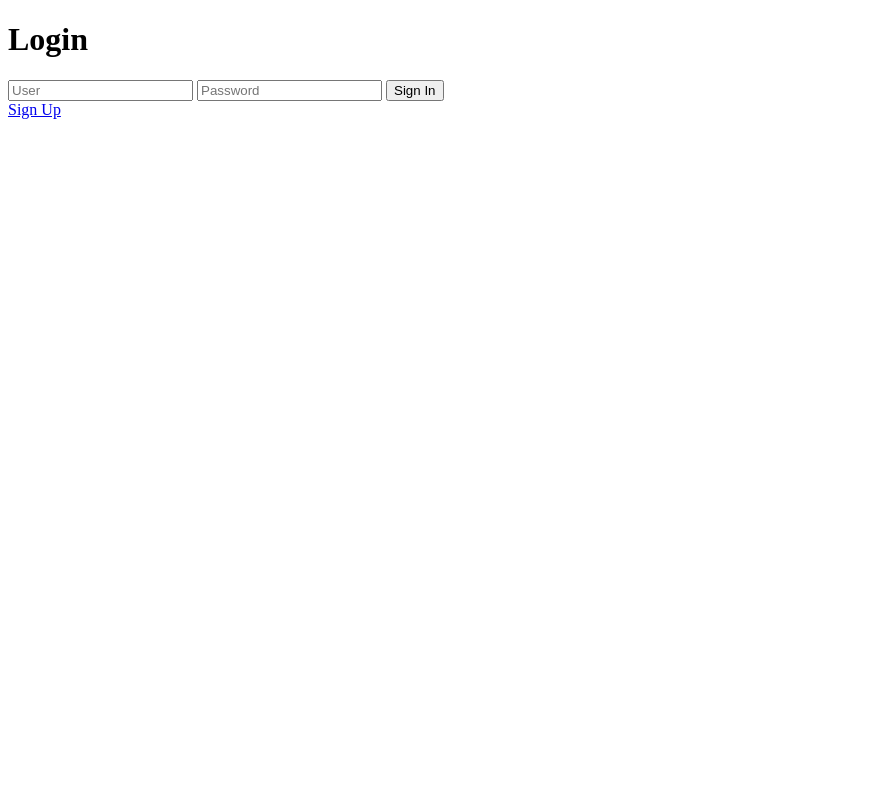
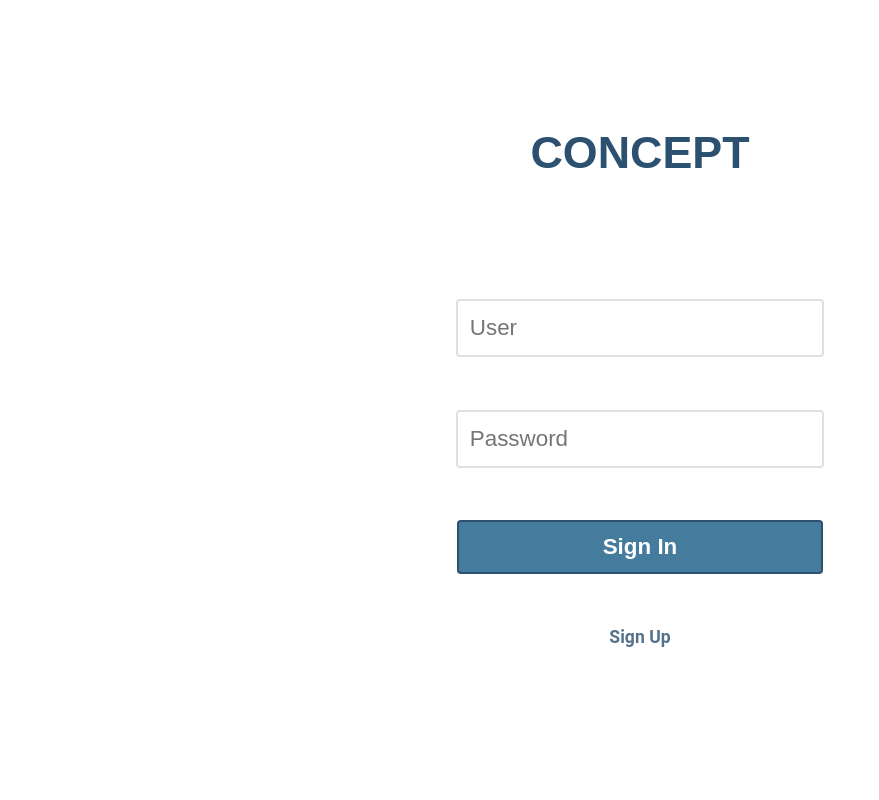
Before and after one commit to ARJOM/concept, a Django app: page /login/ in a window 1280 px wide. Shown: the whole page, without its empty margins (0-879 px from the left). Run offline with Django 3.2, Linux system fonts and the light colour scheme; parts of the project's set-up code (start-up, migrations or seed data) failed here and were passed over.

Commit message:
updating page styles

```diff
--- a/static/css/main.css
+++ b/static/css/main.css
@@ -0,0 +1,117 @@
+*{
+    margin: 0;
+    padding: 0;
+}
+.main{
+    width: 100%;
+    height: 100vh;
+    display: flex;
+    flex-direction: column;
+    flex-wrap: wrap;
+    justify-content: space-around;
+    align-items: center;
+    font-family: 'Roboto', sans-serif;
+}
+.main img{
+    max-width: 50%;
+}
+.main-login{
+    width: 80%;
+    height: 80vh;
+    display: flex;
+    flex-direction: column;
+    flex-wrap: wrap;
+    justify-content: space-around;
+    align-items: center;
+}
+.main-login h1{
+    font-size: 2.8em;
+    font-family: 'Orbitron', sans-serif !important;
+}
+.main-login{
+    color: #2B5070;
+}
+.form-login{
+    width: 35%;
+    height: 50vh;
+    display: flex;
+    flex-direction: column;
+    justify-content: space-around;
+    align-items: center;
+}
+.title-login{
+    font-size: 2.5em;
+    color: #2B5070;
+}
+.input-login{
+    width: 95%;
+    height: 54px;
+    padding: 0 12px;
+    border-radius: 4px;
+    border: solid 2px #E0E0E0;
+    outline: none;
+    font-size: 1.4em;
+}
+.input-login:focus{
+    border-color: #457B9D;
+}
+.input-login::placeholder{
+    font-size: 1em;
+}
+.btn-login{
+    width: 102%;
+    height: 54px;
+    border-radius: 4px;
+    background-color: #457B9D;
+    border: solid 2px #2B5070;
+    font-size: 1.4em;
+    font-weight: bold;
+    color: #FFF;
+    outline: none;
+}
+.btn-login:active{
+    transform: scale(0.99);
+}
+.btn-register{
+    font-size: 1.1em;
+    color: #2B5070;
+    text-decoration: none;
+    opacity: 0.8;
+    font-weight: bold;
+    transition: all 0.2s;
+}
+.btn-register:hover{
+    opacity: 1;
+}
+@media all and (min-width: 768px) and (max-width: 1366px) and (orientation: portrait){
+    .main-login{
+        width: 100%;
+        height: 50vh;
+    }
+    .form-login{
+        width: 70%;
+        height: 40vh;
+    }
+    .input-login{
+        width: 80%;
+        height: 70px;
+    }
+    .btn-login{
+        width: 84%;
+        height: 70px;
+    }
+}
+@media all and (min-width: 10px) and (max-width: 767px) and (orientation: portrait){
+    .main-login{
+        width: 100%;
+    }
+    .form-login{
+        width: 80%;
+    }
+    .input-login{
+        width: 98%;
+    }
+    .btn-login{
+        width: 105%;
+    }
+}
--- a/templates/base.html
+++ b/templates/base.html
@@ -5,6 +5,7 @@
     <meta charset="UTF-8">
     <title>{% block title %}Base{% endblock %}</title>
     <link rel='stylesheet' type='text/css' media='screen' href="{% static 'css/main.css' %}">
+    <link href="https://fonts.googleapis.com/css2?family=Roboto:ital,wght@0,100;0,300;0,400;0,500;0,700;0,900;1,100;1,300;1,400;1,500;1,700;1,900&display=swap" rel="stylesheet">
 </head>
 <body>
     <h1><a href="{% url 'core:dashboard' %}">Concept - The Game</a></h1>
--- a/templates/core/auth.html
+++ b/templates/core/auth.html
@@ -4,15 +4,22 @@
 <head>
     <meta charset="UTF-8">
     <title>Login</title>
+    <link rel='stylesheet' type='text/css' media='screen' href="{% static 'css/main.css' %}">
+    <link href="https://fonts.googleapis.com/css2?family=Orbitron:wght@669&display=swap" rel="stylesheet">
+    <meta name="viewport" content="width=device-width,initial-scale=1">
 </head>
 <body>
-    <h1>Login</h1>
-    <form action="{% url 'core:login' %}" method="post">
-        {% csrf_token %}
-        <input name="username" type="text" placeholder="User">
-        <input name="password" type="password" class="form-control" placeholder="Password">
-        <button type="submit">Sign In</button>
-    </form>
-    <a href="{% url 'core:register' %}">Sign Up</a>
+  <div class="main">
+    <div class="main-login">
+        <h1>CONCEPT</h1>
+        <form action="{% url 'core:login' %}" method="post" class="form-login">
+            {% csrf_token %}
+            <input class="input-login" name="username" type="text" placeholder="User">
+            <input class="input-login" name="password" type="password" class="form-control" placeholder="Password">
+            <button type="submit" class="btn-login">Sign In</button>
+            <a href="{% url 'core:register' %}" class="btn-register">Sign Up</a>
+        </form>
+    </div>
+  </div>
 </body>
 </html>
```
